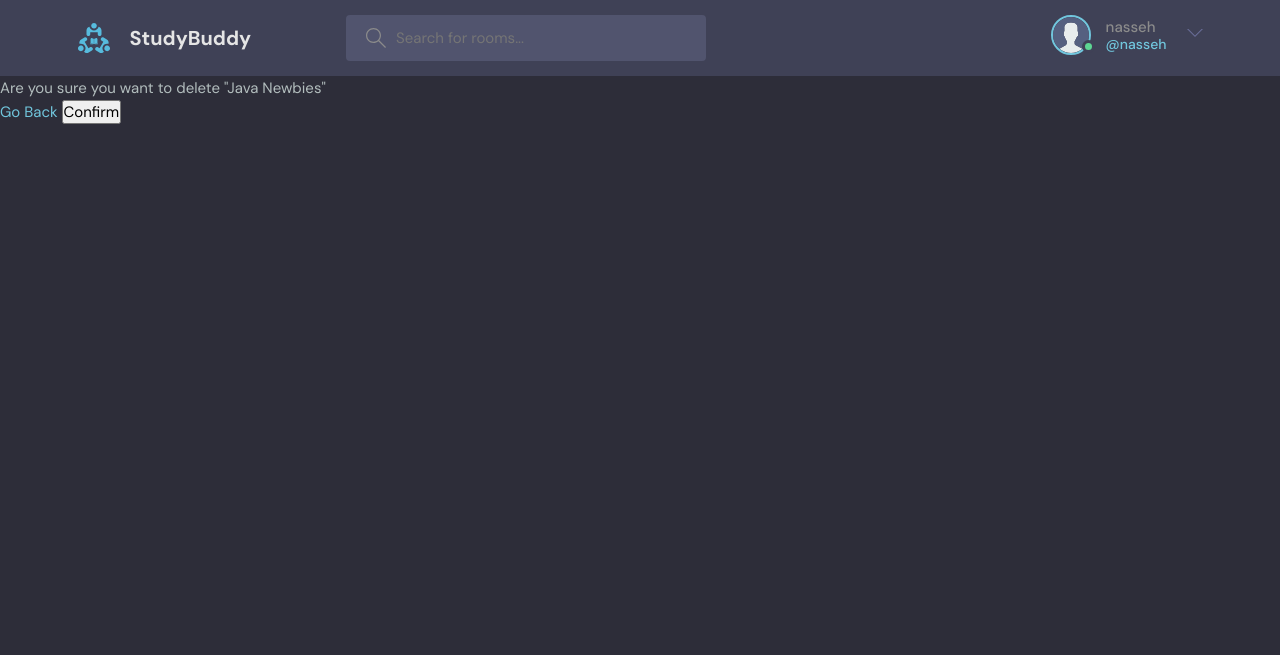
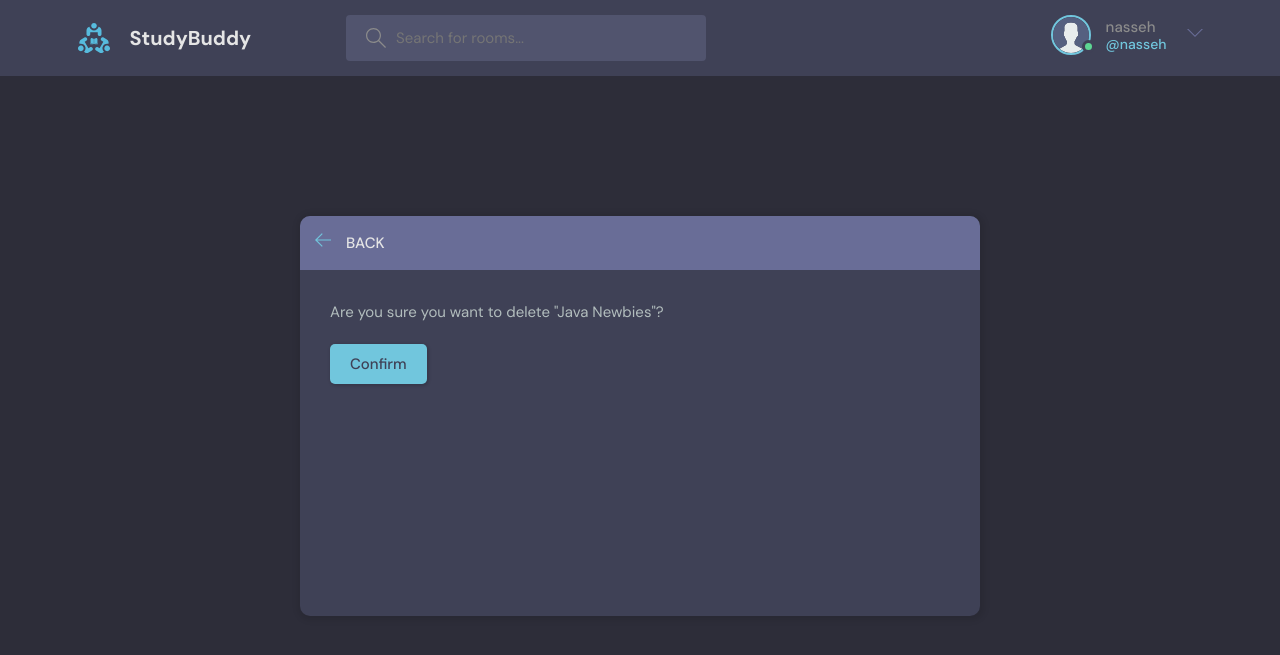
Before and after one commit to Manasseh-Kinyua/estudiar_django, a Django app: page /delete-room/9/ in a window 1280 px wide. Shown: the top 655 px of the page. Run offline with Django 4.2, Linux system fonts and the light colour scheme; a user stored in the database is signed in; data comes from the database, SQL or seed files in the repository; both versions use the stored data as it was after the commit.

Commit message:
install delete page template

```diff
--- a/base/templates/base/delete.html
+++ b/base/templates/base/delete.html
@@ -1,14 +1,39 @@
 {% extends 'main.html' %}
 
 {% block content %}
+    <main class="delete-item layout">
+        <div class="container">
+            <div class="layout__box">
+                <div class="layout__boxHeader">
+                    <div class="layout__boxTitle">
+                        <a href="{{request.META.HTTP_REFERER}}">
+                            <svg version="1.1" xmlns="http://www.w3.org/2000/svg" width="32" height="32"
+                                viewBox="0 0 32 32">
+                                <title>arrow-left</title>
+                                <path
+                                    d="M13.723 2.286l-13.723 13.714 13.719 13.714 1.616-1.611-10.96-10.96h27.625v-2.286h-27.625l10.965-10.965-1.616-1.607z">
+                                </path>
+                            </svg>
+                        </a>
+                        <h3>Back</h3>
+                    </div>
+                </div>
+                <div class="layout__body">
+                    <form class="form" action="" method="POST">
+                        {% csrf_token %}
 
-<form action="" method="POST">
-    {% csrf_token %}
+                        <div class="form__group">
+                            <p>Are you sure you want to delete "{{obj}}"?</p>
+                        </div>
 
-    <p>Are you sure you want to delete "{{obj}}"</p>
+                        <div class="for__group">
+                            <input class="btn btn--main" type="submit" value="Confirm" />
+                        </div>
 
-    <a href="{{request.META.HTTP_REFERER}}">Go Back</a>
-    <input type="submit" value="Confirm">
-</form>
+                    </form>
+                </div>
+            </div>
+        </div>
+    </main>
 
 {% endblock content %}
--- a/base/templates/base/room.html
+++ b/base/templates/base/room.html
@@ -114,7 +114,10 @@
             </div>
           </div>
           <div class="room__message">
-            <form action="#"><input name="" placeholder="Write your message here..." /></form>
+            <form action="" method="POST">
+              {% csrf_token %}
+              <input name="body" placeholder="Write your message here..." />
+            </form>
           </div>
         </div>
         <!-- Room End -->
```
Also changed, not shown: base/templates/base/delete_old.html (added, +14 -0 lines), db.sqlite3.
